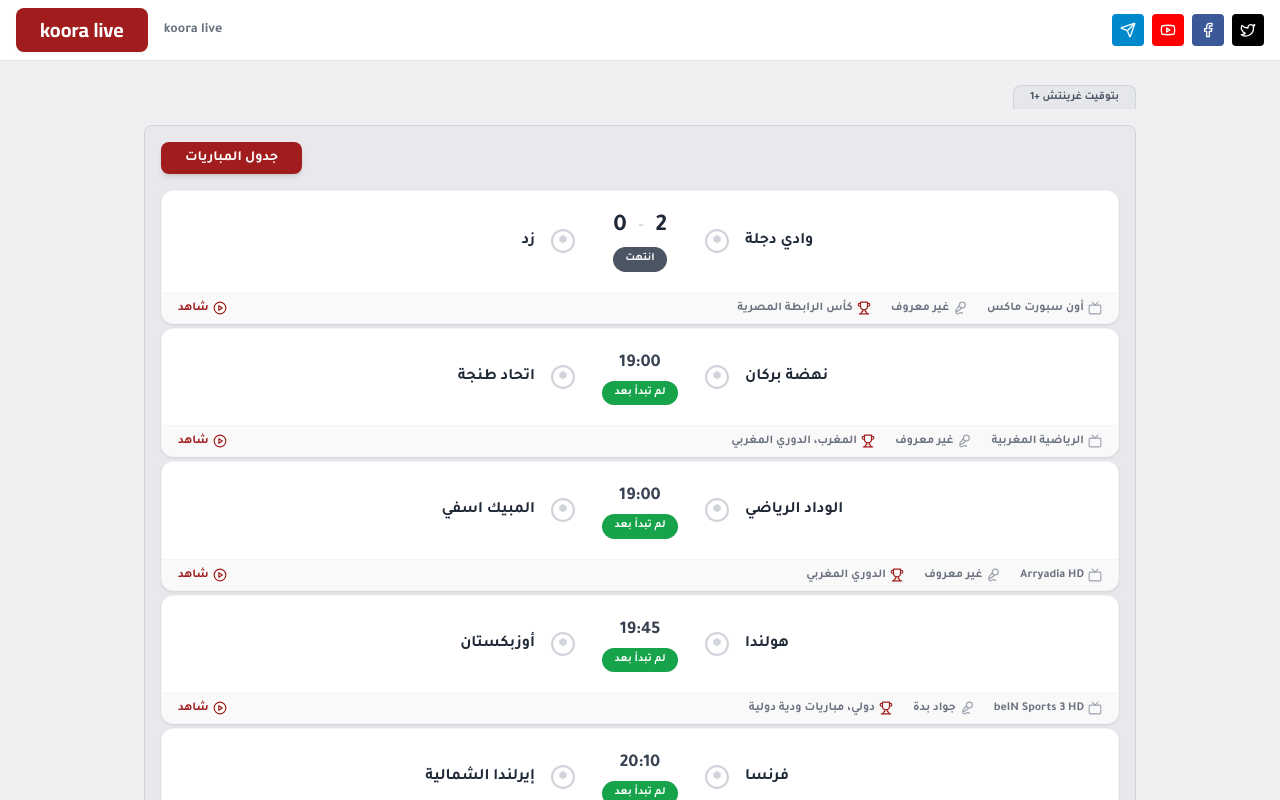
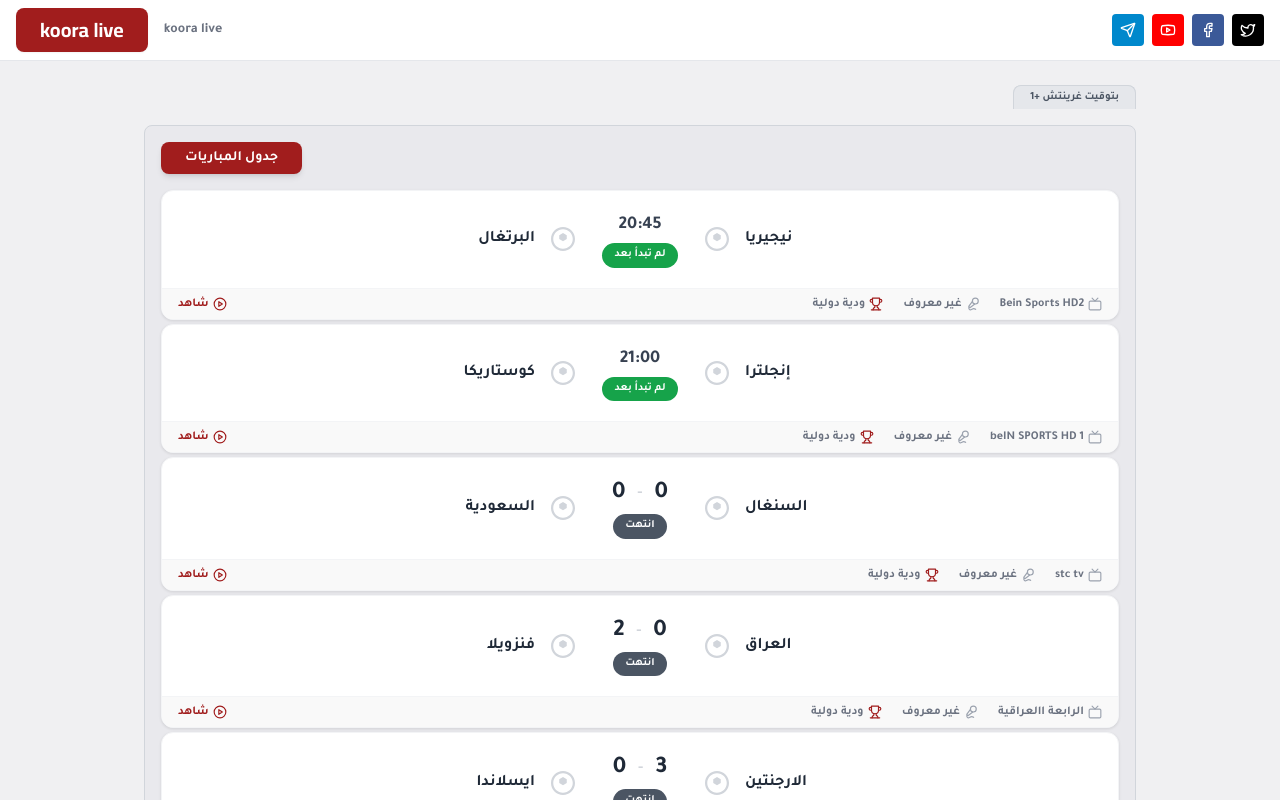
Before and after one commit to sakifooo/kora, a Next.js app: page / in a window 1280 px wide. Shown: the top 800 px of the page. Built offline with nearby package versions, Linux system fonts and the light colour scheme.

Commit message:
Add upcoming and finished matches to Home component

```diff
--- a/src/app/page.tsx
+++ b/src/app/page.tsx
@@ -9,12 +9,11 @@ import {
 
 export default function Home() {
   const matches = [
-    { teamA: "وادي دجلة", teamB: " زد", scoreA: 2, scoreB: 0, time: "15:00 ", status: "Finished", channel: "أون سبورت ماكس ", commentator: "غير معروف", league: "كأس الرابطة المصرية", href: "/live/dejla-vs-zid" },
-    { teamA: "نهضة بركان", teamB: "اتحاد طنجة", scoreA: 0, scoreB: 0, time: "19:00", status: "upcoming", channel: "الرياضية المغربية", commentator: "غير معروف", league: "المغرب، الدوري المغربي", href: "/live/berkane-vs-tanger" },
-    { teamA: "الوداد الرياضي", teamB: " المبيك اسفي", scoreA: 0, scoreB: 0, time: "19:00 ", status: "upcoming", channel: "Arryadia HD ", commentator: "غير معروف", league: "الدوري المغربي", href: "/live/widad-asfi" },
-    { teamA: "هولندا", teamB: "أوزبكستان", scoreA: 0, scoreB: 0, time: "19:45", status: "upcoming", channel: "beIN Sports 3 HD", commentator: "جواد بدة", league: "دولي، مباريات ودية دولية", href: "/live/netherlands-vs-uzbekistan" },
-    { teamA: "فرنسا", teamB: "إيرلندا الشمالية", scoreA: 0, scoreB: 0, time: "20:10", status: "upcoming", channel: "beIN SPORTS HD 1", commentator: "حفيظ دراجي", league: "دولي، مباريات ودية دولية", href: "/live/france-vs-ireland" },
-    { teamA: "كولومبيا", teamB: "الأردن", scoreA: 2, scoreB: 0, time: "0 - 0", status: "finished", channel: "الأردن الرياضية", commentator: "خالد الحدي", league: "دولي، مباريات ودية دولية", href: "/live/colombia-vs-jordan" },
+    { teamA: "نيجيريا", teamB: "البرتغال", scoreA: 2, scoreB: 0, time: "20:45 ", status: "upcoming", channel: "Bein Sports HD2 ", commentator: "غير معروف", league: "ودية دولية ", href: "/live/nigeria-vs-portugal" },
+    { teamA: " إنجلترا ", teamB: "كوستاريكا ", scoreA: 0, scoreB: 0, time: "21:00", status: "upcoming", channel: "beIN SPORTS HD 1", commentator: "غير معروف", league: "ودية دولية", href: "/live/costarica-vs-englend" },
+    { teamA: " السنغال ", teamB: " السعودية", scoreA: 0, scoreB: 0, time: "19:00 ", status: "finished", channel: "stc tv ", commentator: "غير معروف", league: "ودية دولية", href: "/live/senegal-saudi" },
+    { teamA: "العراق", teamB: "فنزويلا", scoreA: 0, scoreB: 2, time: "19:45", status: "finished", channel: " الرابعة االعراقية  ", commentator: "غير معروف", league: "ودية دولية", href: "/live/iraq-vs-venzwilla" },
+    { teamA: "الارجنتين", teamB: "ايسلاندا ", scoreA: 3, scoreB: 0, time: "20:10", status: "finished", channel: "beIN SPORTS HD 1", commentator: "غير معروف", league: "دولي، مباريات ودية دولية", href: "/live/argentina-vs-iseland" },
 
 
   ];
```
